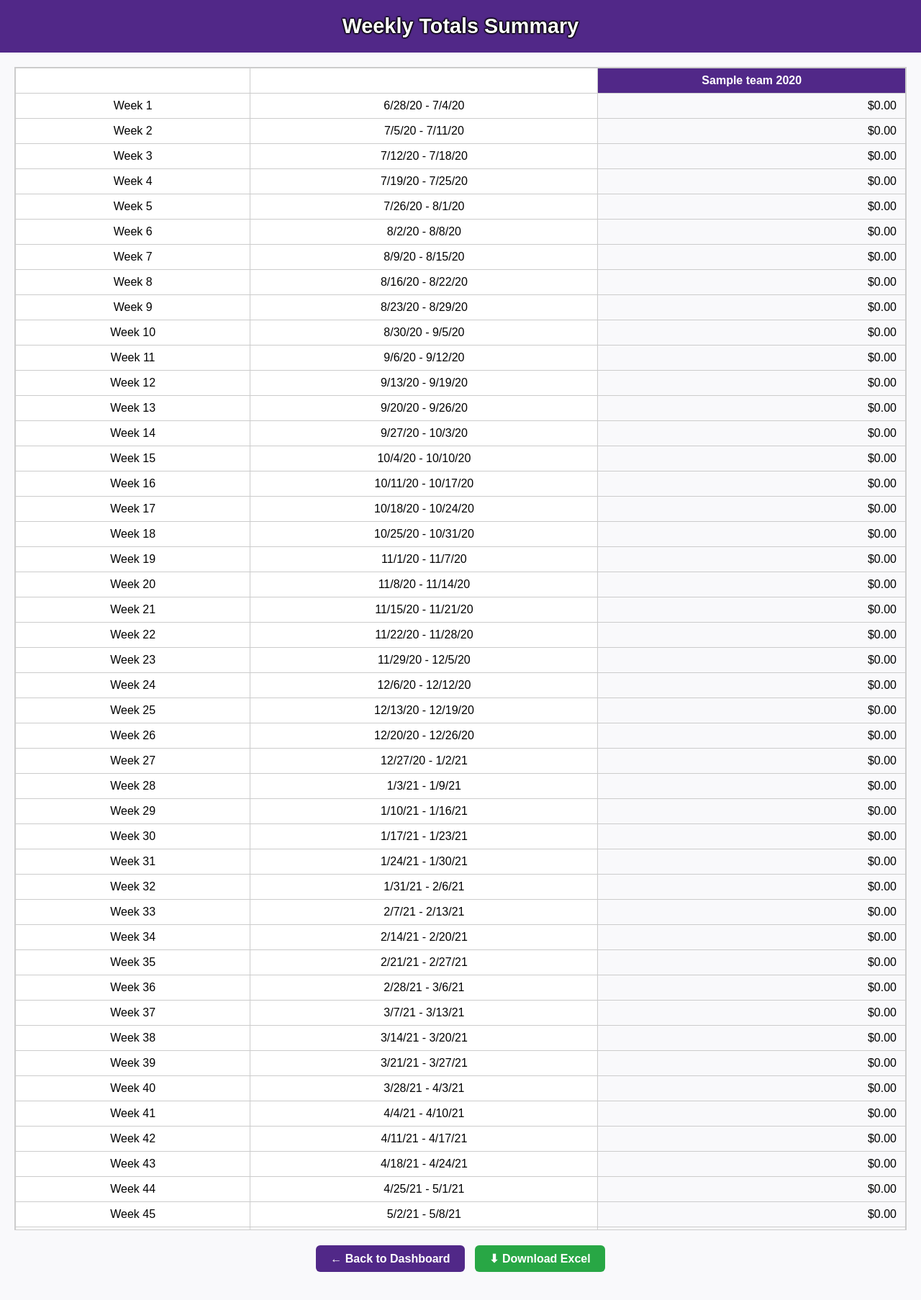
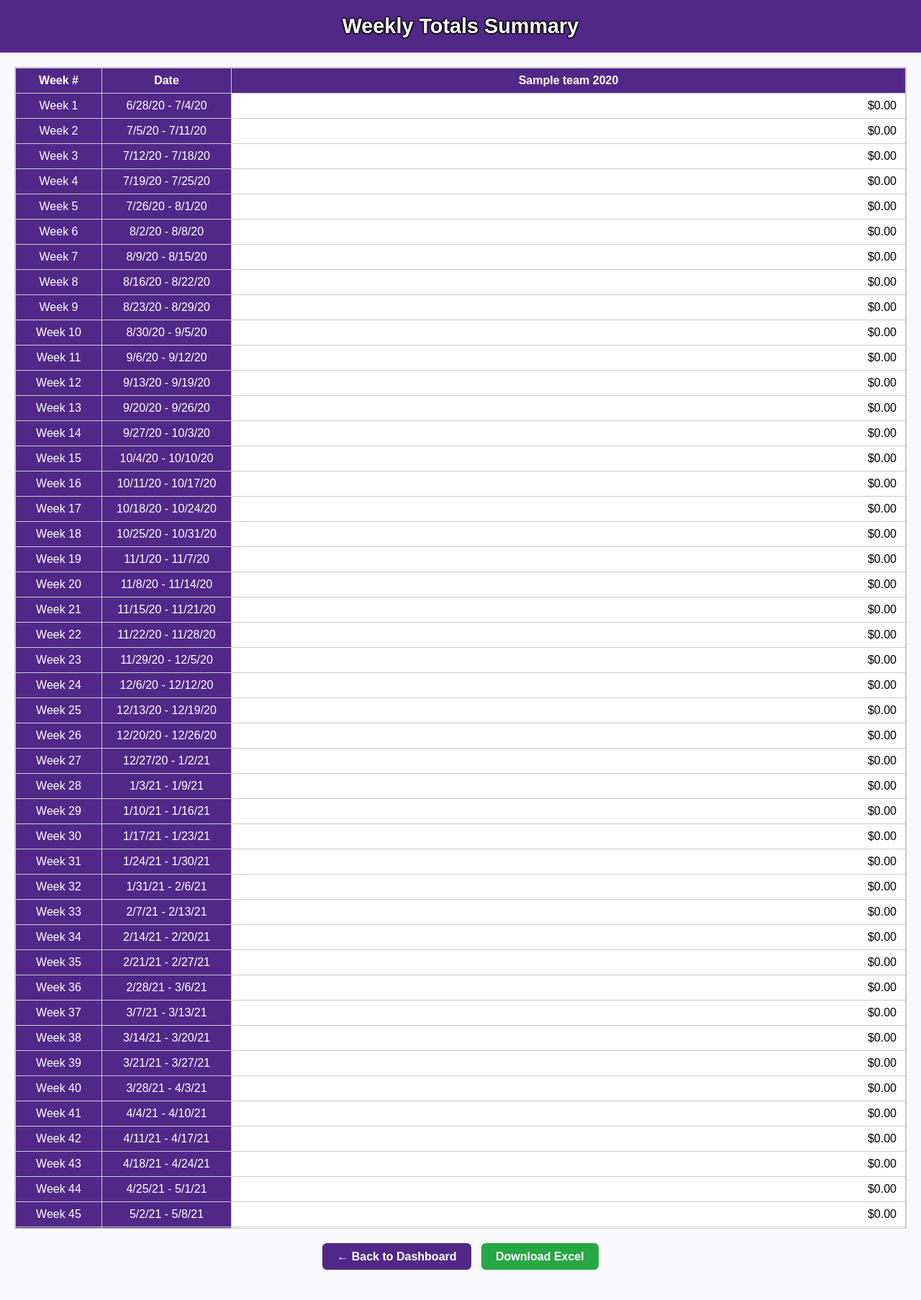
Before and after one commit to cstuffs/KSU, a Flask app: page /admin/weekly_totals in a window 1280 px wide. Shown: the top 1806 px of the page at 72% size. Run offline with Flask 3, Linux system fonts and the light colour scheme; a user stored in the database is signed in; tables that the repository leaves empty hold one stand-in row (values such as "Sample post").

Commit message:
Add Excel download button to weekly totals summary

```diff
--- a/templates/weekly_totals.html
+++ b/templates/weekly_totals.html
@@ -3,6 +3,10 @@
 <head>
     <title>Weekly Totals Summary</title>
     <style>
+        * {
+            box-sizing: border-box;
+        }
+
         body {
             font-family: Arial, sans-serif;
             margin: 0;
@@ -29,9 +33,9 @@
 
         table {
             border-collapse: collapse;
+            table-layout: fixed;
             width: max-content;
             min-width: 100%;
-            table-layout: fixed;
         }
 
         th, td {
@@ -39,36 +43,48 @@
             padding: 8px 12px;
             text-align: right;
             white-space: nowrap;
+            background-color: white;
         }
 
-        /* Sticky top row headers */
+        col.col-week {
+            width: 120px;
+        }
+
+        col.col-date {
+            width: 180px;
+        }
+
         thead th {
             position: sticky;
             top: 0;
             background-color: #512888;
             color: white;
-            z-index: 10;
+            z-index: 2;
             text-align: center;
         }
 
-        /* Sticky Week # column */
+        /* Left sticky columns: WEEK and DATE */
         td:first-child, th:first-child {
             position: sticky;
             left: 0;
-            min-width: 100px;
-            background-color: #ffffff;
-            z-index: 11;
+            background-color: #512888;
+            color: white;
+            z-index: 3;
             text-align: center;
         }
 
-        /* Sticky Date column */
         td:nth-child(2), th:nth-child(2) {
             position: sticky;
-            left: 100px;
-            min-width: 160px;
-            background-color: #ffffff;
-            z-index: 11;
+            left: 120px;
+            background-color: #512888;
+            color: white;
+            z-index: 3;
             text-align: center;
+        }
+
+        /* Top-left cells highest z-index */
+        thead th:first-child, thead th:nth-child(2) {
+            z-index: 4;
         }
 
         .button-container {
@@ -83,10 +99,24 @@
             text-decoration: none;
             border-radius: 6px;
             font-weight: bold;
+            margin-right: 10px;
         }
 
         .back-button:hover {
             background-color: #6a3ab2;
+        }
+
+        .download-button {
+            padding: 10px 20px;
+            background-color: #28a745;
+            color: white;
+            text-decoration: none;
+            border-radius: 6px;
+            font-weight: bold;
+        }
+
+        .download-button:hover {
+            background-color: #218838;
         }
     </style>
 </head>
@@ -95,6 +125,13 @@
 
     <div class="scroll-wrapper">
         <table>
+            <colgroup>
+                <col class="col-week">
+                <col class="col-date">
+                {% for team in users %}
+                    <col>
+                {% endfor %}
+            </colgroup>
             <thead>
                 <tr>
                     <th>Week #</th>
@@ -129,7 +166,7 @@
 
     <div class="button-container">
         <a href="{{ url_for('admin_dashboard') }}" class="back-button">← Back to Dashboard</a>
-        <a href="{{ url_for('download_weekly_totals') }}" class="back-button" style="background-color: #28a745; margin-left: 10px;">⬇ Download Excel</a>
+        <a href="{{ url_for('download_weekly_totals') }}" class="download-button">Download Excel</a>
     </div>
 </body>
 </html>
```
